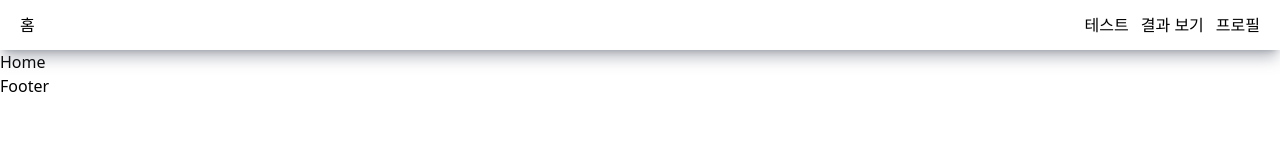
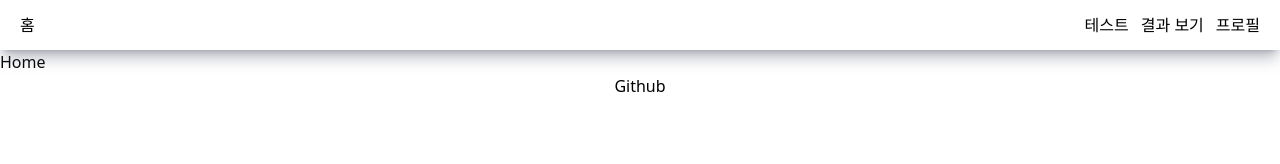
Before and after one commit to nninyeong/mbti-test, a React (Vite) app: page / in a window 1280 px wide. Shown: the top 164 px of the page. Built offline with nearby package versions, Linux system fonts and the light colour scheme.

Commit message:
:lipstick: style: footer 임시 내용, 스타일 적용

```diff
--- a/src/components/layout/Footer.jsx
+++ b/src/components/layout/Footer.jsx
@@ -1,5 +1,14 @@
 const Footer = () => {
-  return <footer>Footer</footer>;
+  return (
+    <footer className='w-full text-center'>
+      <a
+        href='https://github.com/nninyeong'
+        target='_balnk'
+      >
+        Github
+      </a>
+    </footer>
+  );
 };
 
 export default Footer;
```
